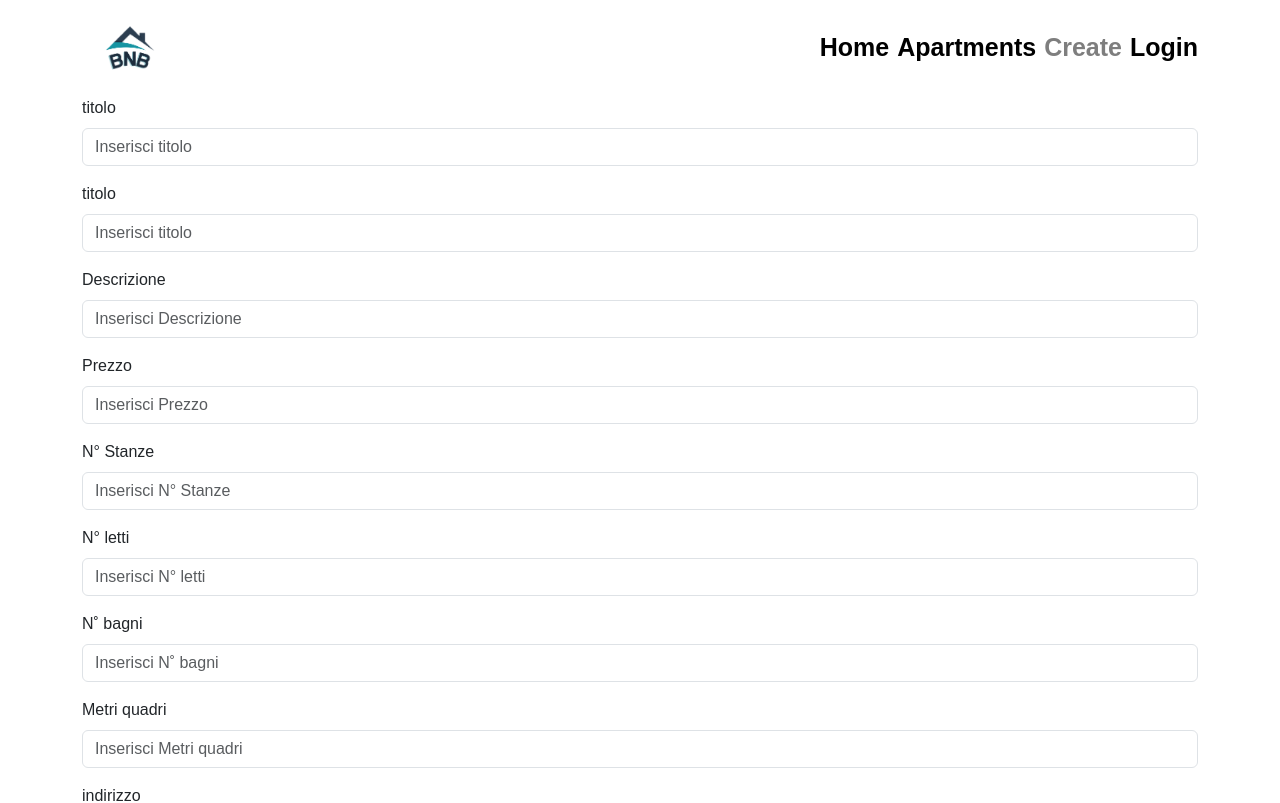
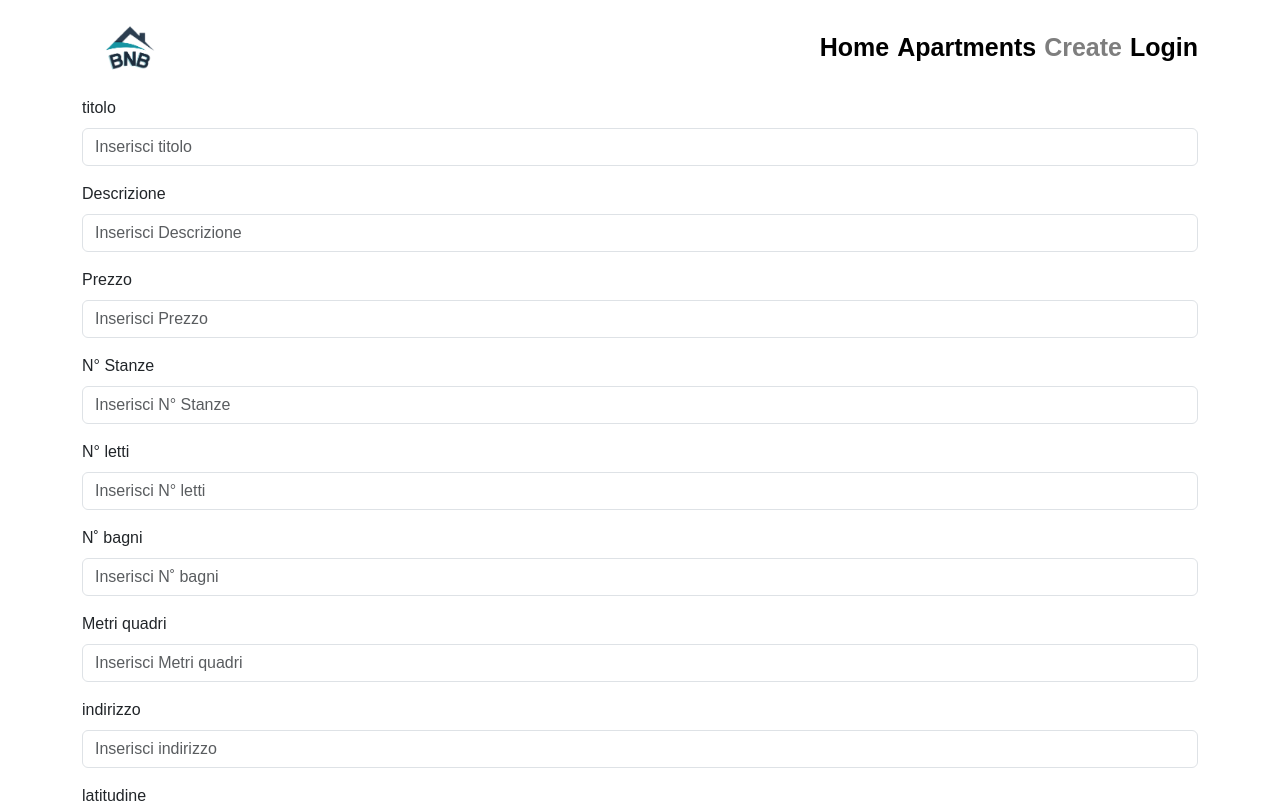
Before and after one commit to Andrea-Calligari/boolbnb-team-6, a Vue app in the folder front_office_vue/: page /apartments/create in a window 1280 px wide. Shown: the top 803 px of the page. Built offline with nearby package versions, Linux system fonts and the light colour scheme; no server answers.

Commit message:
fix apartment create

```diff
--- a/front_office_vue/src/pages/ApartmentsCreate.vue
+++ b/front_office_vue/src/pages/ApartmentsCreate.vue
@@ -1,12 +1,6 @@
 <template>
     <div class="container">
-        <form>
-
-            <div class="mb-3">
-                <label for="title" class="form-label">titolo</label>
-                <input type="text" class="form-control" id="title" name="title" placeholder="Inserisci titolo">
-
-            </div>
+        <form action="http://localhost:8000/api/apartments" method="POST">
 
             <div class="mb-3">
                 <label for="title" class="form-label">titolo</label>
```
